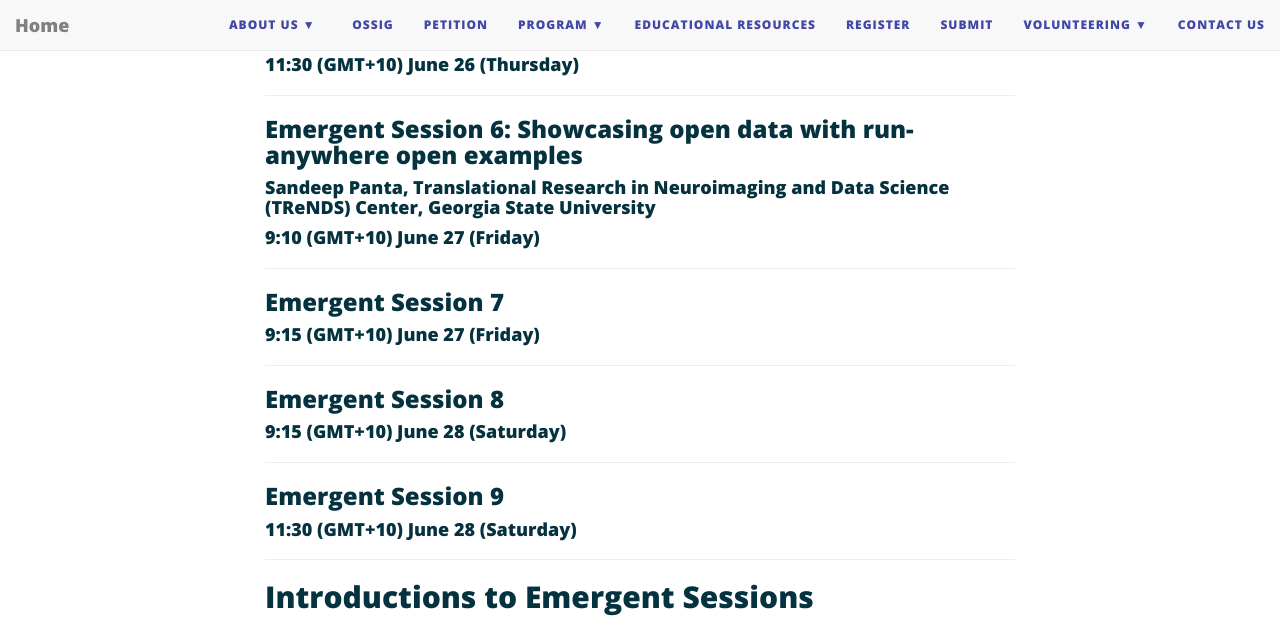
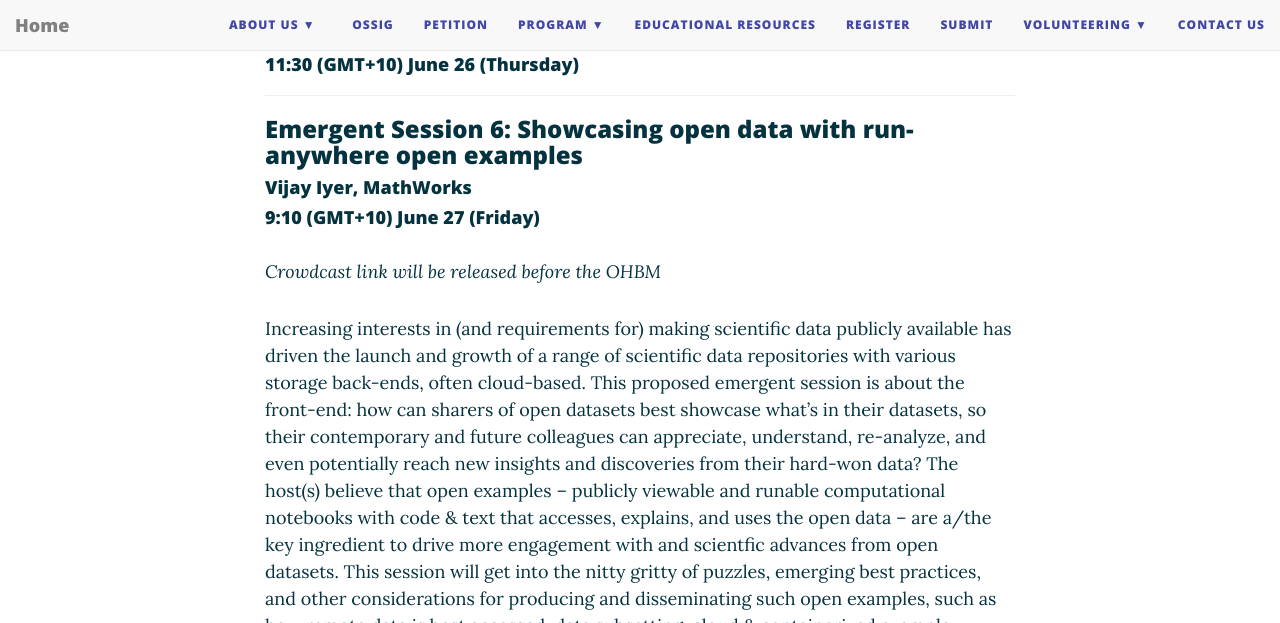
Before and after one commit to ohbm/osr2025, a Jekyll site: the page built from emergent.md, in a window 1280 px wide and 1400 px high, scrolled down 3124 px. Shown: the top 623 px of the window. Built offline with Jekyll 4.4.1, drawn with Linux system fonts in a browser that asks for light colours; nearby versions of some CDN libraries; some of the changed text lies outside the part shown; grey boxes are pictures that could not be loaded.

```diff
--- a/emergent.md
+++ b/emergent.md
@@ -127,21 +127,17 @@ GREI would like to learn from OSR participants about their data sharing and repo
 
 ### Emergent Session 6: Showcasing open data with run-anywhere open examples
 
-#### Sandeep Panta, Translational Research in Neuroimaging and Data Science (TReNDS) Center, Georgia State University
+#### Vijay Iyer, MathWorks
 #### 9:10 (GMT+10) June 27 (Friday)
 <!-- [Join on Crowdcast](https://www.crowdcast.io/c/osr-2024-emergent-5) -->
 
-<!-- <p></p>
+*Crowdcast link will be released before the OHBM*
 
-COINSTAC (Collaborative Informatics and Neuroimaging Suite Toolkit for Anonymous Computation) promotes collaborative research by removing large barriers to traditional data-centric approaches. It allows groups of users to run common analyses on their own machines over their own datasets with ease. The results of these analyses are synchronized to the cloud and undergo aggregate analysis processes using all contributor data. Federated (decentralized) pipelines enable distributed, iterative, and feature-rich analyses, opening up new possibilities for collaborative computation. It also offers data anonymity through differentially private algorithms, so members do not need to fear protected health information (PHI) traceback.
+<p></p>
+Increasing interests in (and requirements for) making scientific data publicly available has driven the launch and growth of a range of scientific data repositories with various storage back-ends, often cloud-based. This proposed emergent session is about the front-end: how can sharers of open datasets best showcase what's in their datasets, so their contemporary and future colleagues can appreciate, understand, re-analyze, and even potentially reach new insights and discoveries from their hard-won data? The host(s) believe that open examples -- publicly viewable and runable computational notebooks with code & text that accesses, explains, and uses the open data -- are a/the key ingredient to drive more engagement with and scientfic advances from open datasets. This session will get into the nitty gritty of puzzles, emerging best practices, and other considerations for producing and disseminating such open examples, such as how remote data is best accessed, data subsetting, cloud & containerized example sandboxes, and more.
 
-The goal of this discussion is to briefly introduce COINSTAC and its new features/algorithms to perform statistical analysis on various datasets. New features include:
-Doing statistical analysis using Singularity containers
-Command line pre-processing tools
-New algorithms including but not limited to Decentralized Source Based Morphometry
-New COINSTAC federated analysis architecture powered by NVIDIA FLARE
-
-We would like to hear feedback about our software such as how to improve the experience for researchers. We welcome anyone who wants to contribute to this open source and open data project with their datasets, algorithms, and code. We would also like to work with other organizations to pursue grants together, including small business grants. Collaborating with other organizations is the best way for us to answer interesting neuroscience-related questions that would not have been possible without COINSTAC and COINSTAC Vaults. -->
+##### More information:
+[Github issue](https://github.com/ohbm/osr2025/issues/9)
 
 ---
 
@@ -161,11 +157,19 @@ We would like to hear feedback about our software such as how to improve the exp
 
 ---
 
-### Emergent Session 9
+### Emergent Session 9: No CAP(saicin) with Dr. Lucina Uddin
 
-<!-- #### Sandeep Panta, Translational Research in Neuroimaging and Data Science (TReNDS) Center, Georgia State University -->
+#### James Kent, University of Texas at Austin
 #### 11:30 (GMT+10) June 28 (Saturday)
 <!-- [Join on Crowdcast](https://www.crowdcast.io/c/osr-2024-emergent-5) -->
+
+*Crowdcast link will be released before the OHBM*
+
+<p></p>
+This session would be a [Hot One's](https://www.youtube.com/playlist?list=PLAzrgbu8gEMIIK3r4Se1dOZWSZzUSadfZ) style interview with Lucina Uddin, asking questions related to her contributions to open science, advocacy, and her philosophy towards science while consuming spicier and spicier hot sauces.
+
+##### More information:
+[Github issue](https://github.com/ohbm/osr2025/issues/7)
 
 ---
 
```
Also changed, not shown: schedule.md (+4 -4 lines), submit.md (+4 -4 lines).
